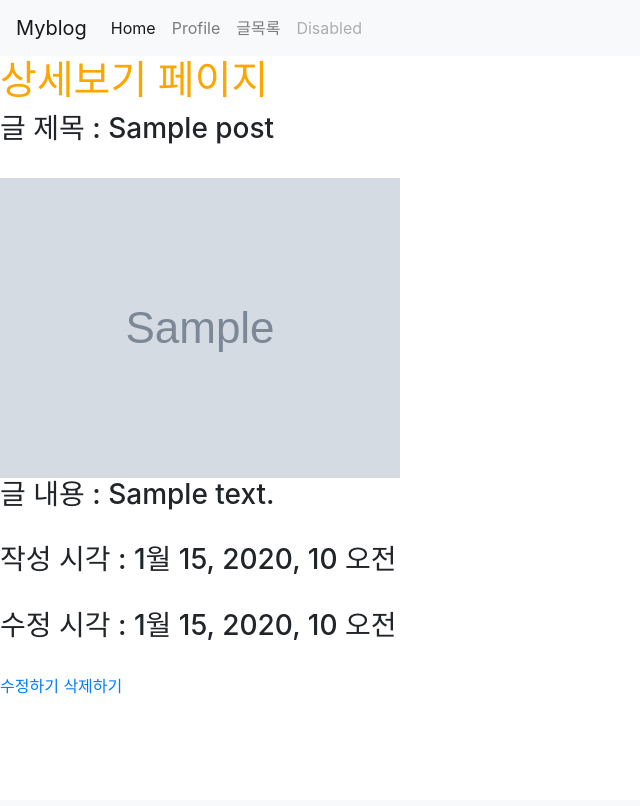
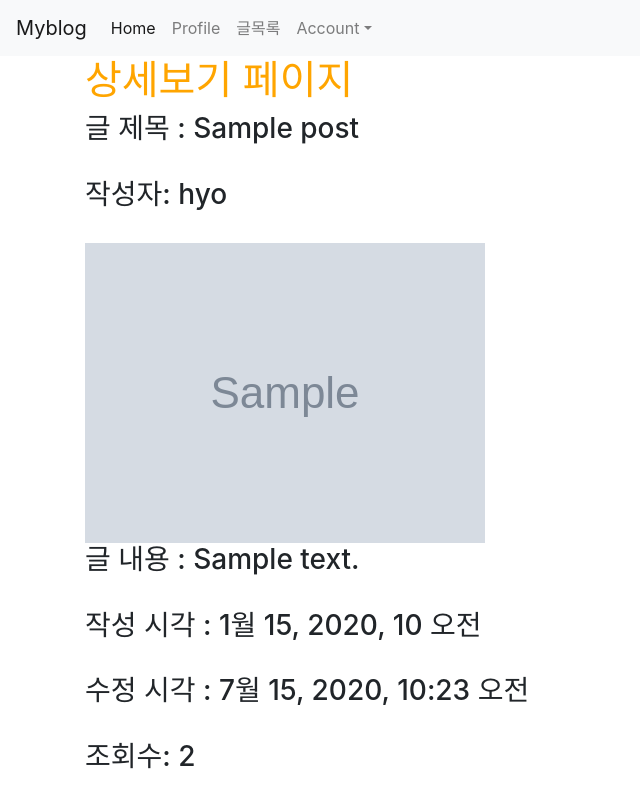
Before and after one commit to rlaehddus/all, a Django app: page /posts/show/1 in a window 1280 px wide. Shown: the whole page, without its empty margins (0-640 px from the left). Before the commit the page ends 694 px from the top, so only its background shows below. Run offline with Django 3.2, Linux system fonts and the light colour scheme; data comes from the database, SQL or seed files in the repository; both versions use the stored data as it was after the commit; tables that the repository leaves empty hold one stand-in row (values such as "Sample post"); grey boxes marked "Sample" are stand-in pictures; some libraries are stand-ins or nearby versions.

Commit message:
미니해커톤 전까지 진행한 내용 추가

```diff
--- a/myblog/templates/base.html
+++ b/myblog/templates/base.html
@@ -14,8 +14,10 @@
   <body>
 
     {% include 'shared/_navbar.html' %}
+    <div class="container">
     {% block content %}
     {% endblock %}
+    </div>
     <!-- Optional JavaScript -->
     <!-- jQuery first, then Popper.js, then Bootstrap JS -->
     <script src="https://code.jquery.com/jquery-3.5.1.slim.min.js" integrity="sha384-DfXdz2htPH0lsSSs5nCTpuj/zy4C+OGpamoFVy38MVBnE+IbbVYUew+OrCXaRkfj" crossorigin="anonymous"></script>
--- a/myblog/templates/shared/_navbar.html
+++ b/myblog/templates/shared/_navbar.html
@@ -14,8 +14,19 @@
         <li class="nav-item">
           <a class="nav-link" href="{% url 'posts:main' %}">글목록</a>
         </li>
-        <li class="nav-item">
-          <a class="nav-link disabled" href="#" tabindex="-1" aria-disabled="true">Disabled</a>
+      </ul>
+      <ul class="nav navbar-nav navbar-right">
+        <li class="nav-item dropdown">
+          <a class="nav-link dropdown-toggle" data-toggle="dropdown" href="#" role="button" aria-haspopup="true" aria-expanded="false">Account</a>
+          <div class="dropdown-menu">
+            {% if user.is_authenticated %} {# 유저가 로그인 중이면 #}
+              <a class="dropdown-item" href="{% url 'account_logout' %}" class="nav-link">Logout</a>
+              <a class="dropdown-item" href="{% url 'account_change_password' %}">Change PW</a>
+            {% else %}
+              <a class="dropdown-item" href="{% url 'account_login' %}" class="nav-link">Login</a>
+              <a class="dropdown-item" href="{% url 'account_signup' %}" class="nav-link">Sign Up</a>
+            {% endif %}
+          </div>
         </li>
       </ul>
     </div>
--- a/myblog/urls.py
+++ b/myblog/urls.py
@@ -24,6 +24,7 @@ urlpatterns = [
     path('introduction/', include('introduction.urls')),
     path('', views.main, name="main"),
     path('posts/', include('posts.urls')),
+    path('accounts/', include('allauth.urls')),
 ]
 
 urlpatterns += static(settings.MEDIA_URL, document_root=settings.MEDIA_ROOT)
--- a/posts/models.py
+++ b/posts/models.py
@@ -1,11 +1,22 @@
 from django.db import models
+from django.contrib.auth.models import User
+
 
 # Create your models here.
 
 class Post(models.Model):
     title = models.CharField(max_length=50, null=False)
     content = models.TextField()
+    user = models.ForeignKey(User, on_delete = models.CASCADE, null=True)
     view_count = models.IntegerField(default = 0)
     created_at = models.DateTimeField(auto_now_add = True)
     updated_at = models.DateTimeField(auto_now = True)
     image = models.ImageField(upload_to='images/', null=True)
+
+
+class Comment(models.Model):
+    content = models.TextField()
+    user = models.ForeignKey(User, on_delete = models.CASCADE)
+    post = models.ForeignKey(Post, on_delete = models.CASCADE, related_name='comments')
+    created_at = models.DateTimeField(auto_now_add=True)
+    updated_at = models.DateTimeField(auto_now = True)
--- a/posts/templates/posts/show.html
+++ b/posts/templates/posts/show.html
@@ -3,15 +3,24 @@
 	<h1>상세보기 페이지</h1>
 	<h3>글 제목 : {{ post.title }} </h3>
     <br>
+    {% if post.user %}
+        <h3> 작성자: {{ post.user }} </h3><br>
+    {% else %}
+        <h3> 작성자: 알 수 없음</h3><br>
+    {% endif %}
+
     {% if post.image %}
-	 <img src ="{{ post.image.url }}">
+	    <img src ="{{ post.image.url }}">
     {% endif %}
     <br>
 	 <h3>글 내용 : {{ post.content }} </h3>
 	<br>
 	 <h3>작성 시각 : {{ post.created_at }} </h3>
 	<br>
-	<h3> 수정 시각 : {{  post.updated_at }}</h3><br>
-	 <a href="{% url 'posts:update' post.pk %}">수정하기</a>
-     <a href = "{% url 'posts:delete' post.pk %}">삭제하기 </a>
+    <h3> 수정 시각 : {{  post.updated_at }}</h3><br>
+    <h3>조회수: {{ post.view_count }} </h3>  <br>
+    {% if user == post.user %}
+        <a href="{% url 'posts:update' post.pk %}" class="btn btn-primary">수정</a>
+        <a href="{% url 'posts:delete' post.pk %}" class="btn btn-danger">삭제</a>
+    {% endif %}
 {% endblock %}
--- a/posts/views.py
+++ b/posts/views.py
@@ -8,8 +8,9 @@ def create(request):
     if request.method == "POST":
         title = request.POST.get('title')
         content = request.POST.get('content')
+        user = request.user
         image = request.FILES.get('image')
-        Post.objects.create(title=title, content=content, image = image)
+        Post.objects.create(title=title, content=content, image = image, user = user)
         return redirect('posts:main')
 
 def main(request):
@@ -19,6 +20,8 @@ def main(request):
 
 def show(request, id):
     post = Post.objects.get(pk=id)
+    post.view_count += 1
+    post.save()
     return render(request, 'posts/show.html', {'post': post})
 
 
```
Also changed, not shown: myblog/settings.py (+16 -0 lines), posts/templates/posts/main.html (+14 -3 lines), README.md, db.sqlite3, myblog/media/images/51293343_2237735606251223_4855327654724763648_n_tU29zge.jpg (added), posts/migrations/0003_auto_20200722_2042.py (added).
